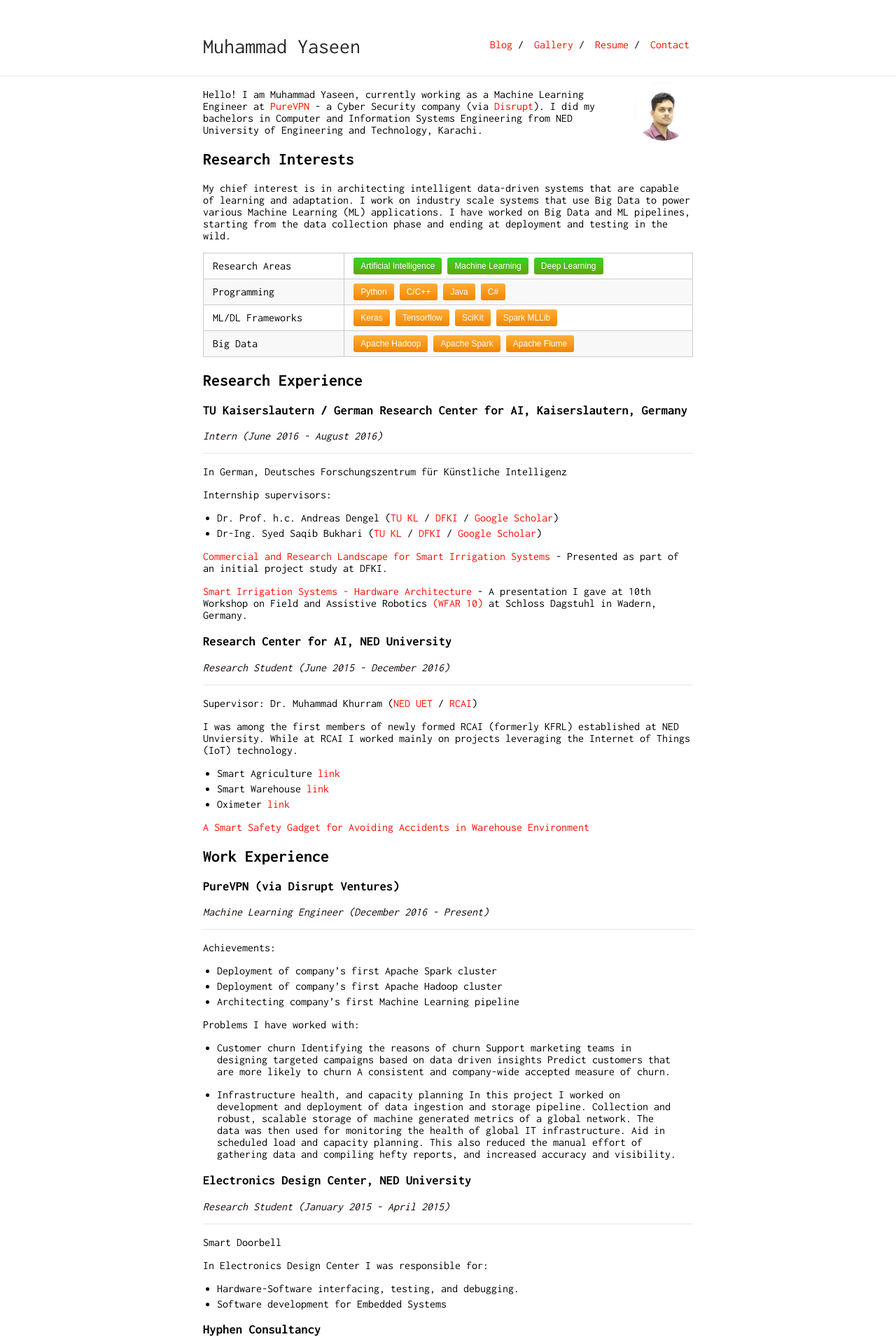
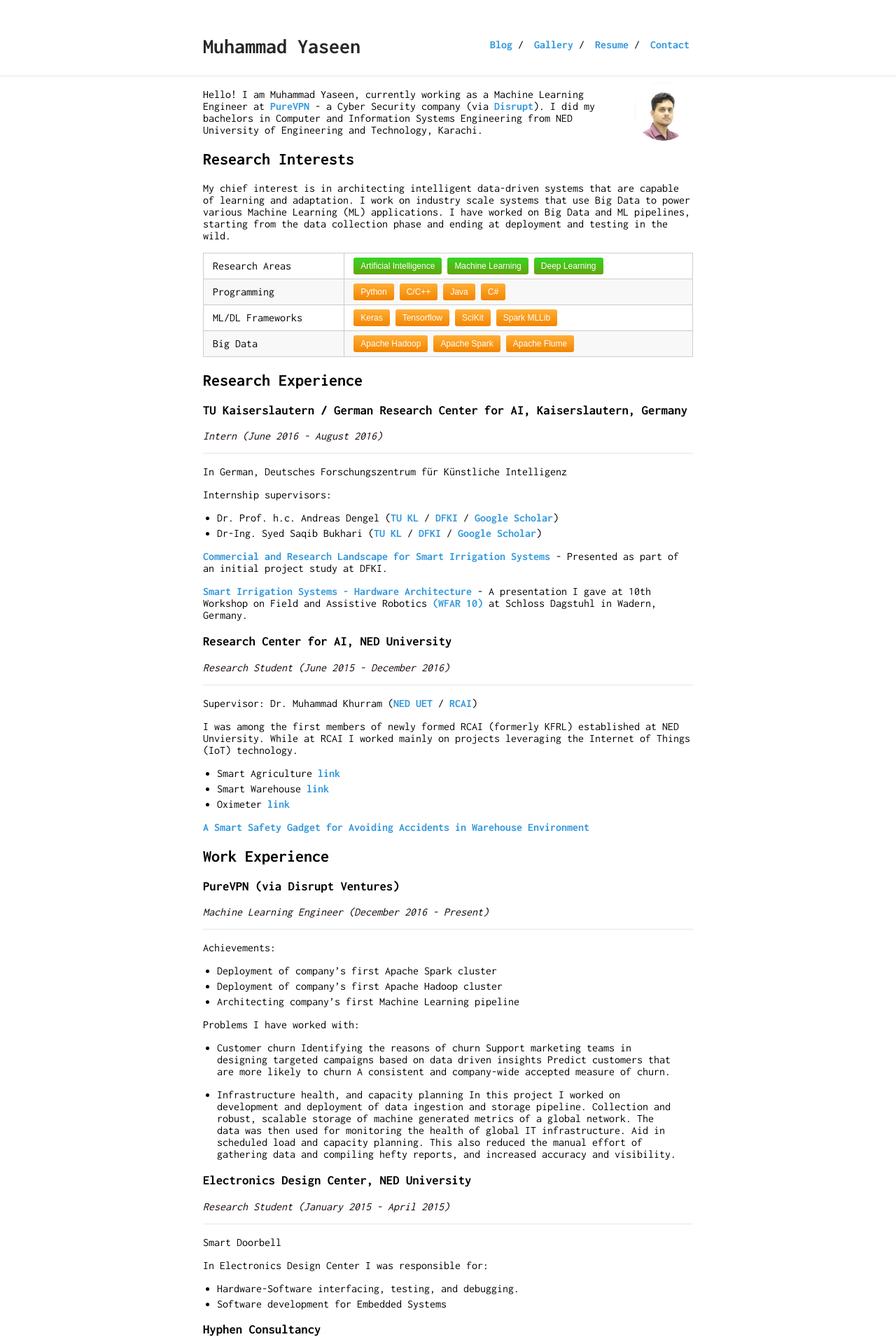
Before and after one commit to muhammadyaseen/muhammadyaseen.github.io, a Jekyll site: the page built from index.md, in a window 1280 px wide. Shown: the top 1920 px of the page at 70% size. Built offline with Jekyll 4.4.1, drawn with Linux system fonts in a browser that asks for light colours.

Commit message:
Changed color scheme and gallery photo style

```diff
--- a/_sass/_style.scss
+++ b/_sass/_style.scss
@@ -17,6 +17,7 @@
 a {
     text-decoration: none;
     color: $accent;
+    font-weight: bold;
 }
 a:hover {
     text-decoration: underline;
@@ -119,7 +120,10 @@
 }
 
 .gallery-imgbox {
-
+  float: left;
+  width: 345px;
+  border: 1px solid #dddddd;
+  padding: 1px;
 }
 
 .gallery-p {
@@ -127,7 +131,7 @@
 }
 
 .gallery-image {
-    width: 400px !important;
+    width: 340px !important;
     height: 300px;
 }
 
--- a/_sass/vars.scss
+++ b/_sass/vars.scss
@@ -2,7 +2,8 @@
  * Customization Variables
  */
 
-$accent: #FF0F00;
+//$accent: #FF0F00;
+$accent: #3498db;
 $image-size: 85px;
 
 /*
```
Also changed, not shown: gallery.md (+3 -3 lines).
